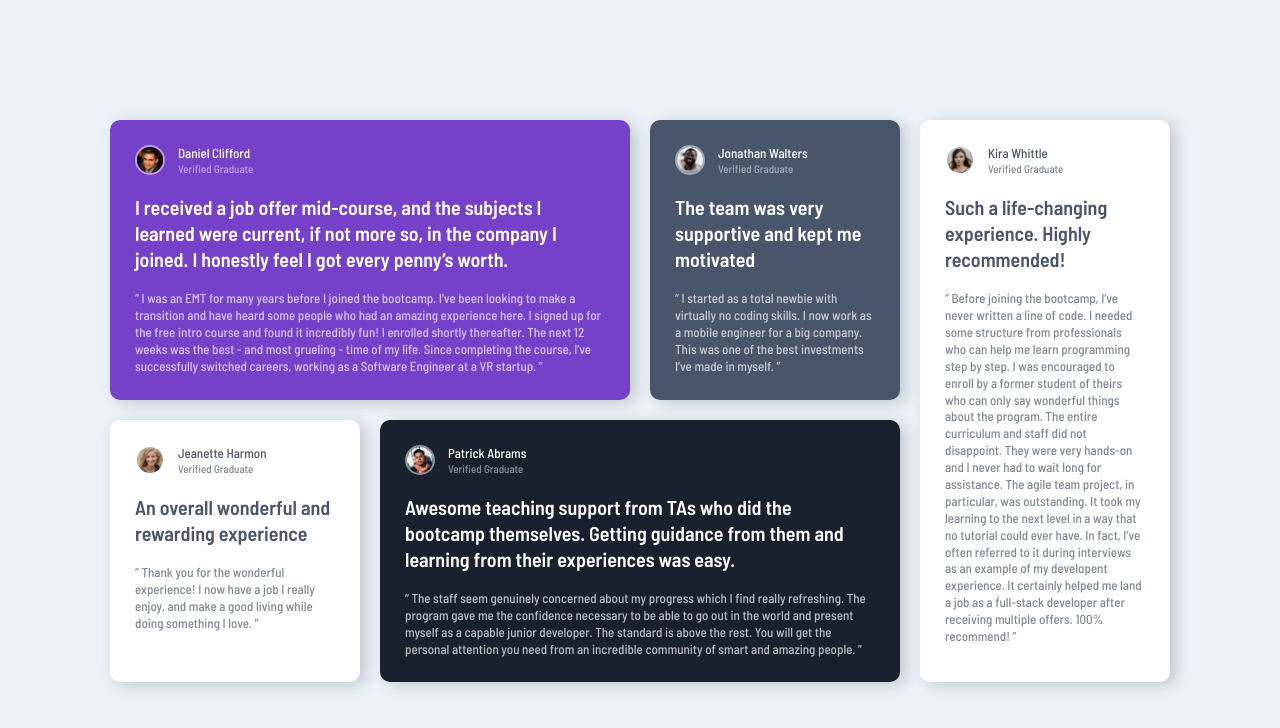
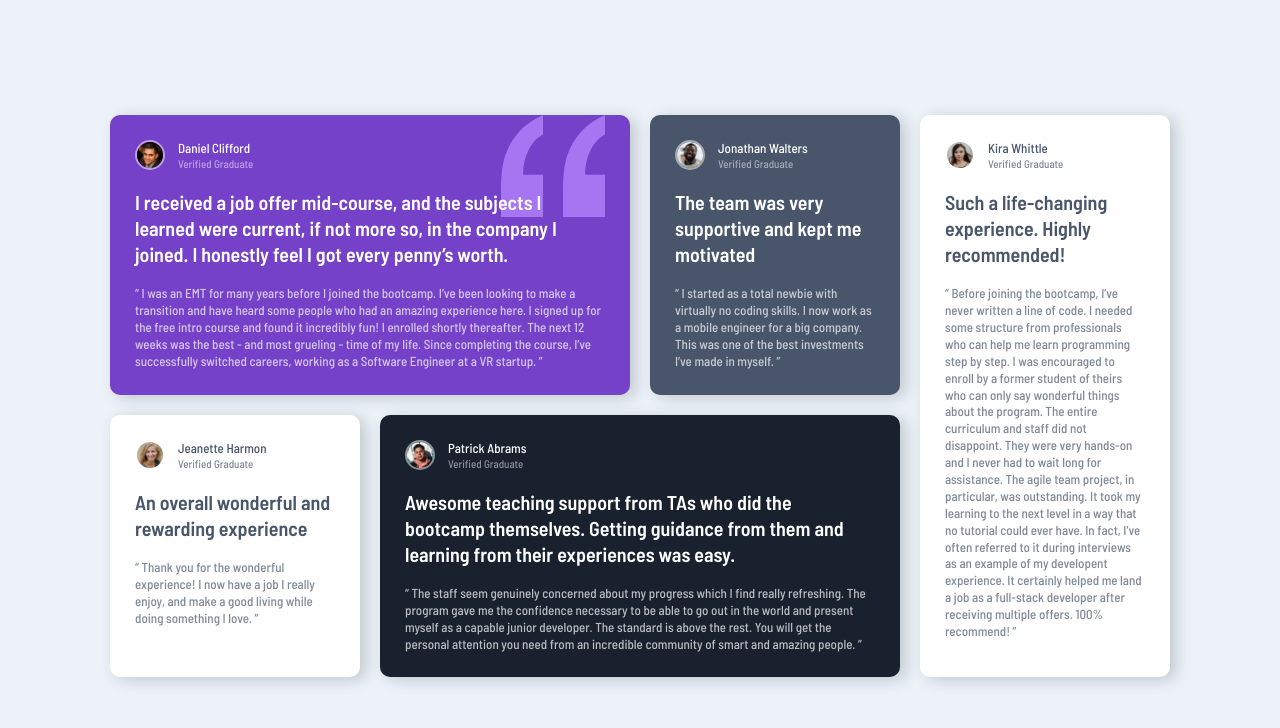
Before and after one commit to Zurisaday01/challenge-testimonials-grid-section, a website: page index.html in a window 1280 px wide. Drawn offline with Linux system fonts and the light colour scheme.

Commit message:
Proyecto terminado

```diff
--- a/app/scss/base/_base.scss
+++ b/app/scss/base/_base.scss
@@ -22,7 +22,15 @@ body{
 }
 
 .container{
-    padding: 12rem 1.8rem 12rem 1.8rem;
+    padding: 11.5rem 1.8rem 11.5rem 1.8rem;
+    height: min-content;
+
+    @include respond(large){
+        padding: 6em 1.8rem 6rem 1.8rem;
+    }
+    @include respond(small){
+        padding: 4.7em 1.8rem 4.7rem 1.8rem;
+    }
 }
 
 ::selection{
--- a/app/scss/components/_card.scss
+++ b/app/scss/components/_card.scss
@@ -10,6 +10,15 @@
         background-color: color(primary, a);
         grid-area: first;
         color: color(typography, a);
+        position: relative;
+
+        &::before{
+            content: url(../../../images/bg-pattern-quotation.svg);
+            position: absolute;
+            right: 2.5rem;
+            top: 0;
+            z-index: 1;
+        }
     }
 
     &--second{
@@ -33,4 +42,8 @@
         background-color: color(primary, b);
         grid-area: fifth;
     }
+
+    &__heading{
+        z-index: 5;
+    }
 }
--- a/app/scss/components/_person.scss
+++ b/app/scss/components/_person.scss
@@ -23,7 +23,7 @@
         display: flex;
         flex-direction: column;
         justify-content: center;
-
+        z-index: 2;
     }
 
     &__description{
--- a/app/scss/layout/_main.scss
+++ b/app/scss/layout/_main.scss
@@ -9,6 +9,7 @@
     grid-template-areas: "first first second third"
                          "fourth fifth fifth third";
     justify-content: center;
+
 
     @include respond(x-large){
         grid-template-areas: "first first second fourth"
```
Also changed, not shown: css/style.css, dist/css/style.css.
